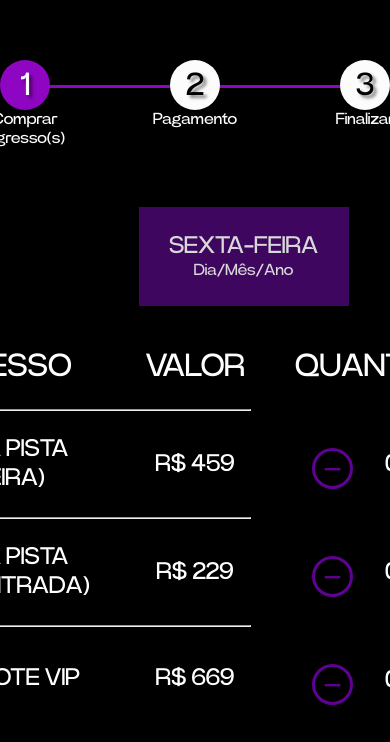
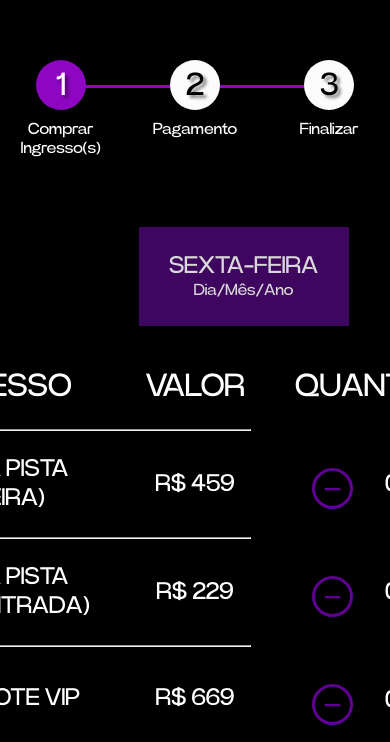
Before and after one commit to elcarvalhogoncalves/inkigayofestival, a Next.js app in the folder inkigayo-festival/: page /ingresso in a window 390 px wide. Shown: the part 102-844 px from the top of the page. Built offline with nearby package versions, Linux system fonts and the light colour scheme.

Commit message:
mobile: finalizando os ajustes do mobile

```diff
--- a/inkigayo-festival/src/styles/components/ingresso/Ingresso.module.css
+++ b/inkigayo-festival/src/styles/components/ingresso/Ingresso.module.css
@@ -75,13 +75,26 @@
 @media screen and (max-width: 600px) {
   .stepWizardItem + .stepWizardItem::after {
     top: 25px;
+    width: 100px;
+    padding: 0px;
   }
+
+  .stepWizardItem {
+    min-width: 50px;
+    display: flex;
+    align-items: center;
+  }
+
   .progressCount {
     height: 50px;
     width: 50px;
+    margin: 0;
+    display: flex;
+    justify-content: center;
   }
+
   .progressLabel {
     font-size: 16px;
-    padding: 0px;
+    padding-top: 10px;
   }
 }
```
